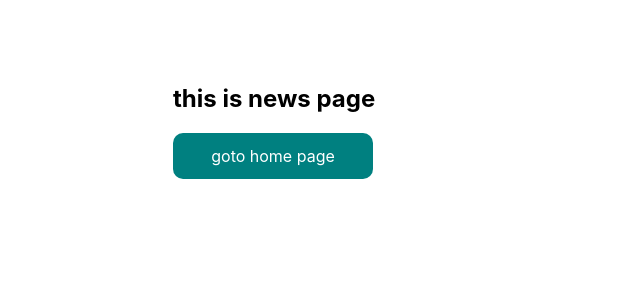
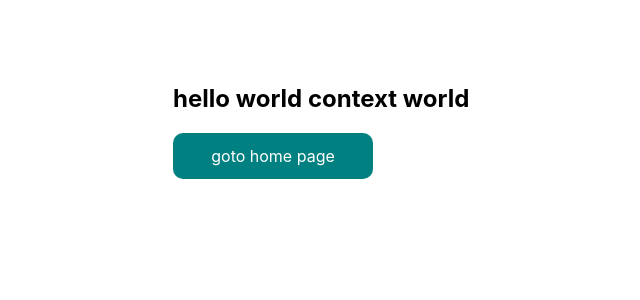
Before and after one commit to solfincode/next-js-practice, a Next.js app: page /news in a window 1280 px wide. Shown: the top 300 px of the page, without its empty margins (217-857 px from the left). Built offline with nearby package versions, Linux system fonts and the light colour scheme.

Commit message:
add useContext and createContext hooks from react

```diff
--- /dev/null
+++ b/contexts/module.js
@@ -0,0 +1,17 @@
+import { useState, useContext, createContext } from "react";
+
+const ContextModule = createContext();
+
+export const useModule = () => {
+  return useContext(ContextModule);
+};
+
+export const ContextProvider = ({children}) => {
+  const [title, setTitle] = useState("hello world context world");
+  const value = {
+    title,
+  };
+  return (
+    <ContextModule.Provider value={value}>{children}</ContextModule.Provider>
+  );
+};
--- a/pages/_app.js
+++ b/pages/_app.js
@@ -1,7 +1,12 @@
-import '../styles/globals.css'
+import "../styles/globals.css";
+import { ContextProvider } from "../contexts/module";
 
 function MyApp({ Component, pageProps }) {
-  return <Component {...pageProps} />
+  return (
+    <ContextProvider>
+      <Component {...pageProps} />
+    </ContextProvider>
+  );
 }
 
-export default MyApp
+export default MyApp;
--- a/pages/news/index.js
+++ b/pages/news/index.js
@@ -1,10 +1,12 @@
 import Link from "next/link";
 import styles from "../../styles/Home.module.css";
+import { useModule } from "../../contexts/module";
 
 export default function index() {
+  const { title } = useModule();
   return (
     <div className={styles.main}>
-      <h2>this is news page</h2>
+      <h2>{title}</h2>
       <Link href="/">
         <div className={styles.button}>goto home page</div>
       </Link>
```
